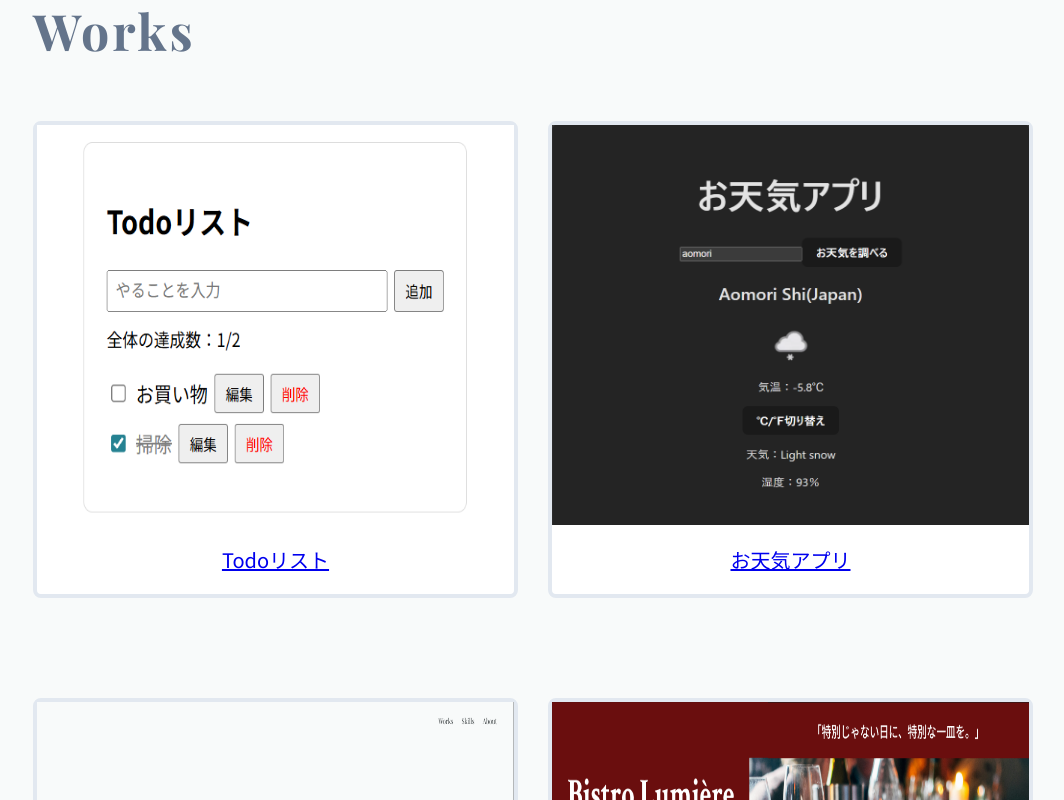
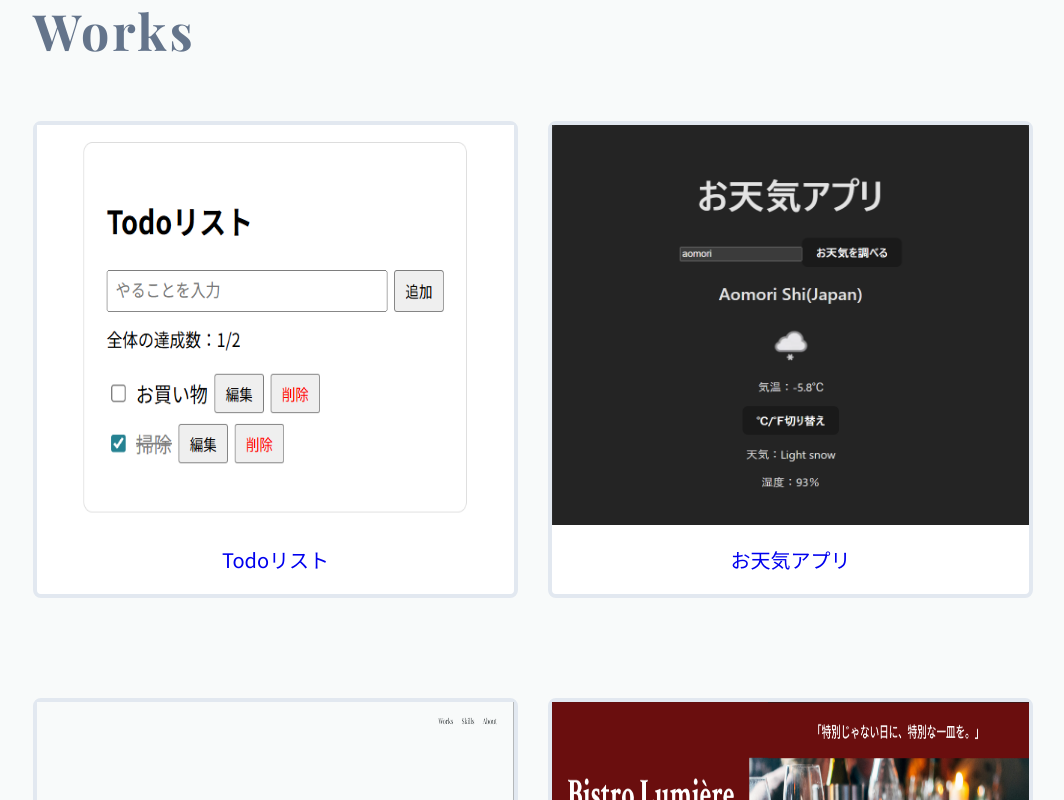
Before and after one commit to ikehatakasumi-del/myportfolio, a Next.js app: page / in a window 1280 px wide. Shown: the part 940-1740 px from the top of the page, without its empty margins (107-1171 px from the left). Built offline with nearby package versions, Linux system fonts and the light colour scheme; a web font is replaced by a local one.

Commit message:
worksのタイトル下線を消した

```diff
--- a/app/(main)/page.js
+++ b/app/(main)/page.js
@@ -19,12 +19,13 @@ const Home = () => {
                     key={work.slug}
                     href={`/works/${work.slug}`}
                     className="works-item"
+                    style={{textDecoration:"none"}}
                     >
                     {/* <div className="dummy">No Image</div> */}
-                    <WorksCard key={work.slug} work={work}/>
-                    {/* <h3>{work.title}</h3> */}
+                    <WorksCard key={work.slug} work={work} />
                     </Link>
                 ))}
+
                 </div>
             </div>
         </section>
```
